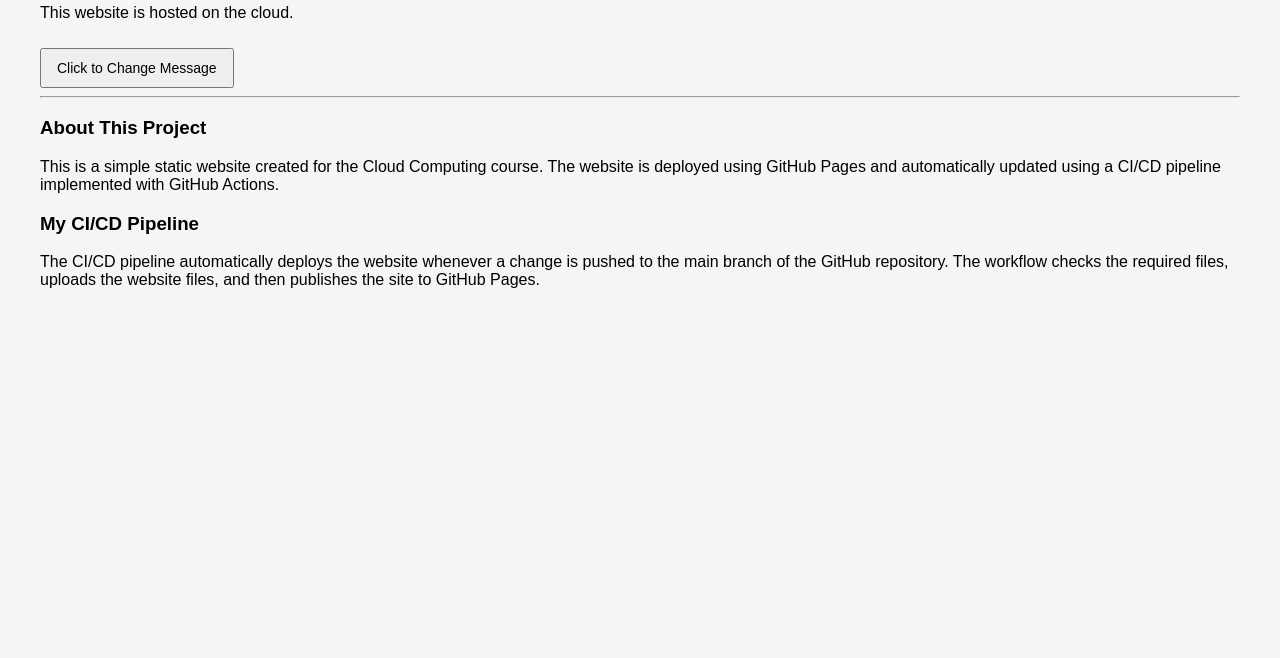
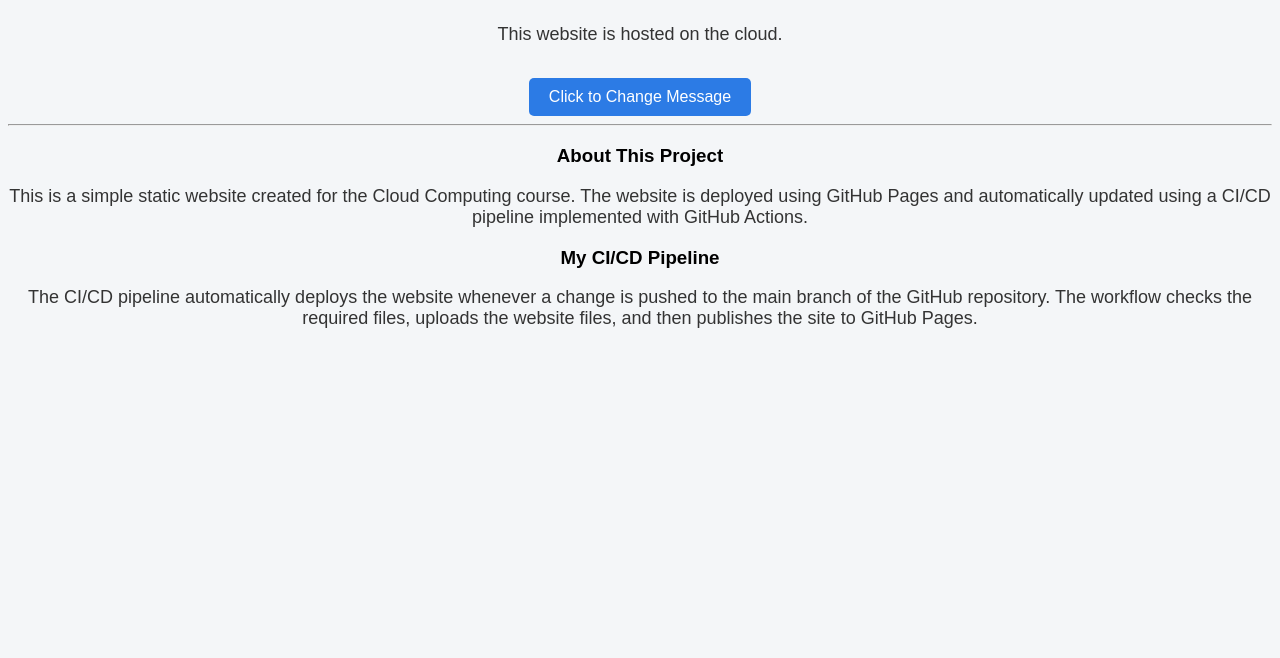
Before and after one commit to RamadanAymanBaker/cloud-beginner-cicd-pages-ramadanbakr, a plain HTML site: page index.html in a window 1280 px wide. Shown: the part 142-800 px from the top of the page. Drawn offline with Linux system fonts and the light colour scheme.

Commit message:
Improve website style

```diff
--- a/style.css
+++ b/style.css
@@ -1,20 +1,30 @@
 body {
-font-family: Arial, sans-serif;
-margin: 40px;
-background-color: #f5f5f5;
+    font-family: Arial, sans-serif;
+    text-align: center;
+    background-color: #f4f6f8;
+    margin-top: 60px;
 }
 
 h1 {
-color: #2c3e50;
+    color: #2c3e50;
 }
 
-h2 {
-color: #34495e;
+p {
+    font-size: 18px;
+    color: #333;
 }
 
 button {
-padding: 10px 15px;
-font-size: 14px;
-cursor: pointer;
-margin-top: 10px;
+    padding: 10px 20px;
+    font-size: 16px;
+    margin-top: 15px;
+    border: none;
+    border-radius: 5px;
+    background-color: #2c7be5;
+    color: white;
+    cursor: pointer;
 }
+
+button:hover {
+    background-color: #1a5bb8;
+}
```
